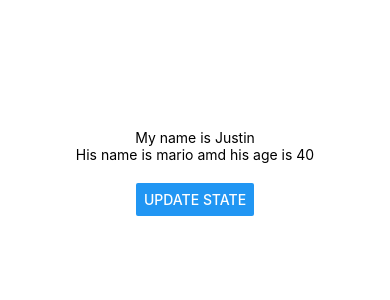
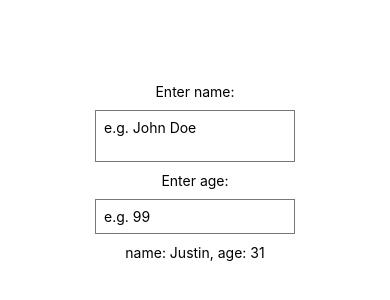
Before and after one commit to geekster909/gamezone-react-native, a React Native app: screen / in a window 390 px wide. Shown: the part 250-550 px from the top of the page. Built offline with nearby package versions, Linux system fonts and the light colour scheme.

Commit message:
text inputs

```diff
--- a/App.js
+++ b/App.js
@@ -1,22 +1,28 @@
 import { StatusBar } from 'expo-status-bar';
 import React, { useState } from 'react';
-import { StyleSheet, Text, View, Button } from 'react-native';
+import { StyleSheet, Text, View, TextInput } from 'react-native';
 
 export default function App() {
   const [name, setName] = useState('Justin');
-  const [person, setPerson] = useState({name: 'mario', age: 40});
-
-  const clickHandler = () => {
-    setName('chun-li');
-  }
+  const [age, setAge] = useState('31');
 
   return (
     <View style={styles.container}>
-      <Text>My name is {name}</Text>
-      <Text>His name is {person.name} amd his age is {person.age}</Text>
-      <View style={styles.buttonContainer}>
-        <Button title='update state' onPress={clickHandler}/>
-      </View>
+      <Text>Enter name:</Text>
+      <TextInput
+        multiline
+        style={styles.input}
+        placeholder='e.g. John Doe'
+        onChangeText={(val) => setName(val)}
+        />
+      <Text>Enter age:</Text>
+      <TextInput
+        style={styles.input}
+        placeholder='e.g. 99'
+        keyboard-Type='numeric'
+        onChangeText={(val) => setAge(val)}
+      />
+      <Text>name: {name}, age: {age}</Text>
       <StatusBar style="auto" />
     </View>
   );
@@ -29,7 +35,11 @@
     alignItems: 'center',
     justifyContent: 'center',
   },
-  buttonContainer: {
-    marginTop: 20,
+  input: {
+    borderWidth: 1,
+    borderColor: '#777',
+    padding: 8,
+    margin: 10,
+    width: 200,
   }
 });
```
